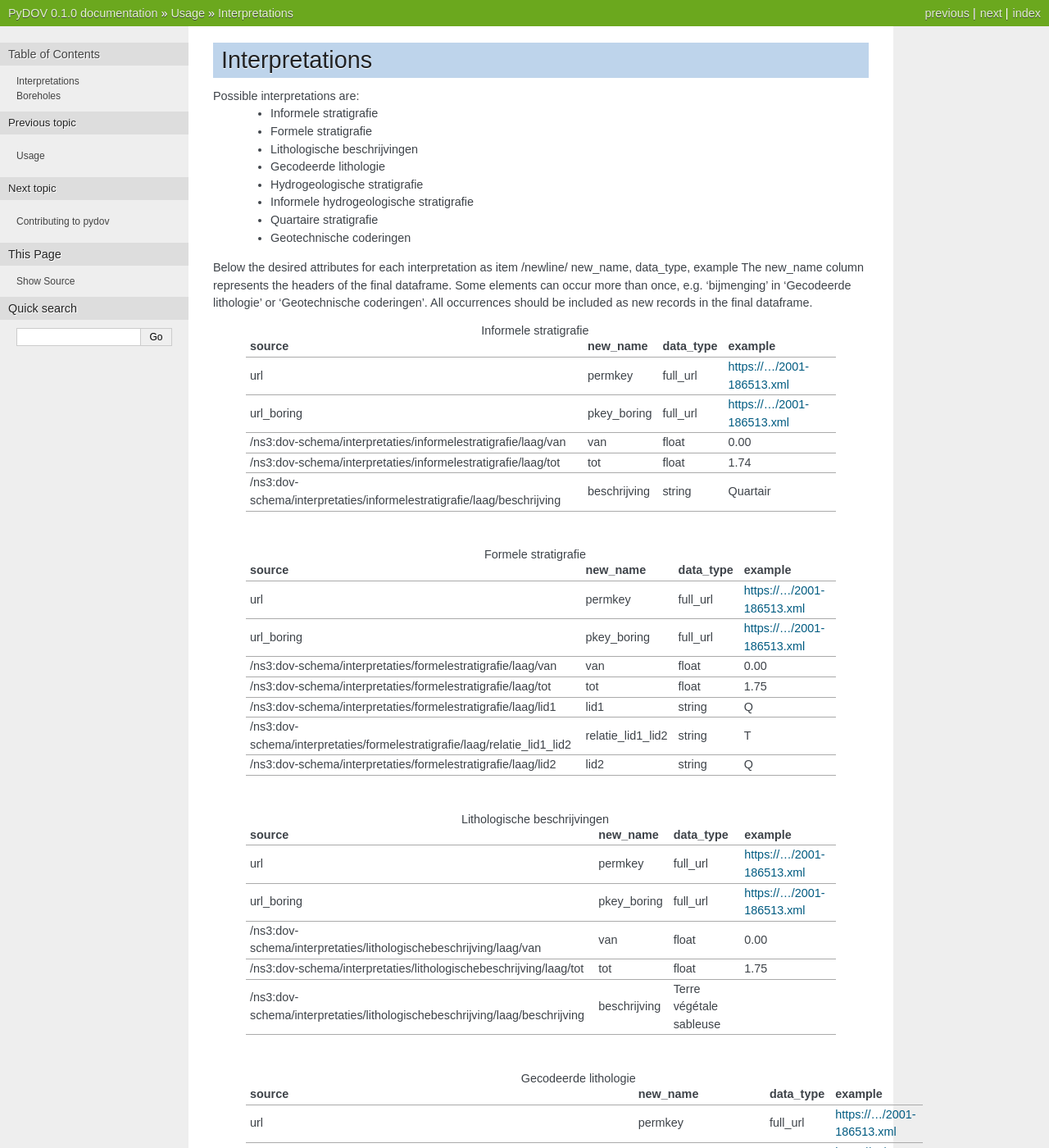
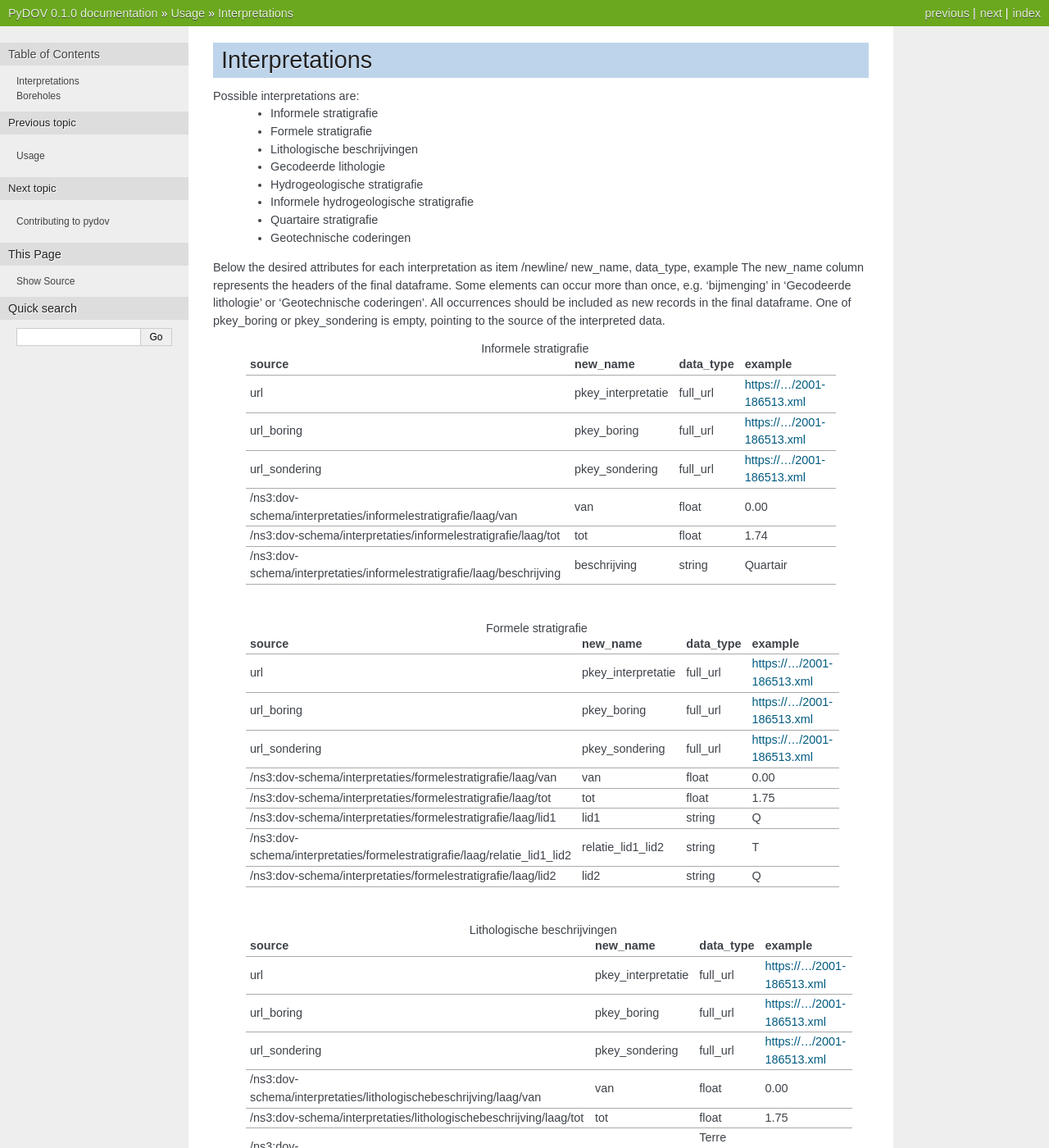
Before and after one commit to DOV-Vlaanderen/pydov, a Sphinx documentation site: the page built from docs/description_output_dataframes.rst, in a window 1280 px wide and 1400 px high. Shown: the whole window at 82% size. Built offline with Sphinx 7.4.7, drawn with Linux system fonts in a browser that asks for light colours; some of the changed text lies outside the part shown.

Commit message:
change to pkey_intepretatie, pkey_boring and add pkey_sondering in the interpretations.This way all permanent urls are defined in a similar fashion and eventual joins are obvious to make

```diff
--- a/docs/description_output_dataframes.rst
+++ b/docs/description_output_dataframes.rst
@@ -17,13 +17,17 @@ The new_name column represents the headers of the final dataframe.
 Some elements can occur more than once, e.g. 'bijmenging' in 'Gecodeerde
 lithologie' or 'Geotechnische coderingen'. All occurrences should be included
 as new records in the final dataframe.
+One of pkey_boring or pkey_sondering is empty, pointing to the source of the
+interpreted data.
+
 
   .. csv-table:: Informele stratigrafie
     :header-rows: 1
 
     source,new_name,data_type,example
-    url,permkey,full_url,https://.../2001-186513.xml
+    url,pkey_interpretatie,full_url,https://.../2001-186513.xml
     url_boring,pkey_boring,full_url,https://.../2001-186513.xml
+    url_sondering,pkey_sondering,full_url,https://.../2001-186513.xml
     /ns3:dov-schema/interpretaties/informelestratigrafie/laag/van,van,float,0.00
     /ns3:dov-schema/interpretaties/informelestratigrafie/laag/tot,tot,float,1.74
     /ns3:dov-schema/interpretaties/informelestratigrafie/laag/beschrijving,beschrijving,string,Quartair
@@ -34,8 +38,9 @@ as new records in the final dataframe.
     :header-rows: 1
 
     source,new_name,data_type,example
-    url,permkey,full_url,https://.../2001-186513.xml
+    url,pkey_interpretatie,full_url,https://.../2001-186513.xml
     url_boring,pkey_boring,full_url,https://.../2001-186513.xml
+    url_sondering,pkey_sondering,full_url,https://.../2001-186513.xml
     /ns3:dov-schema/interpretaties/formelestratigrafie/laag/van,van,float,0.00
     /ns3:dov-schema/interpretaties/formelestratigrafie/laag/tot,tot,float,1.75
     /ns3:dov-schema/interpretaties/formelestratigrafie/laag/lid1,lid1,string,Q
@@ -48,8 +53,9 @@ as new records in the final dataframe.
     :header-rows: 1
 
     source,new_name,data_type,example
-    url,permkey,full_url,https://.../2001-186513.xml
+    url,pkey_interpretatie,full_url,https://.../2001-186513.xml
     url_boring,pkey_boring,full_url,https://.../2001-186513.xml
+    url_sondering,pkey_sondering,full_url,https://.../2001-186513.xml
     /ns3:dov-schema/interpretaties/lithologischebeschrijving/laag/van,van,float,0.00
     /ns3:dov-schema/interpretaties/lithologischebeschrijving/laag/tot,tot,float,1.75
     /ns3:dov-schema/interpretaties/lithologischebeschrijving/laag/beschrijving,beschrijving,Terre végétale sableuse
@@ -60,8 +66,9 @@ as new records in the final dataframe.
     :header-rows: 1
 
     source,new_name,data_type,example
-    url,permkey,full_url,https://.../2001-186513.xml
+    url,pkey_interpretatie,full_url,https://.../2001-186513.xml
     url_boring,pkey_boring,full_url,https://.../2001-186513.xml
+    url_sondering,pkey_sondering,full_url,https://.../2001-186513.xml
     /ns3:dov-schema/interpretaties/gecodeerdelithologie/laag/van,van,float,0.00
     /ns3:dov-schema/interpretaties/gecodeerdelithologie/laag/tot,tot,float,1.75
     /ns3:dov-schema/interpretaties/gecodeerdelithologie/laag/hoofdnaam/grondsoort,hoofd_grondsoort,string,KL
@@ -75,8 +82,9 @@ as new records in the final dataframe.
     :header-rows: 1
 
     source,new_name,data_type,example
-    url,permkey,full_url,https://.../2001-186513.xml
+    url,pkey_interpretatie,full_url,https://.../2001-186513.xml
     url_boring,pkey_boring,full_url,https://.../2001-186513.xml
+    url_sondering,pkey_sondering,full_url,https://.../2001-186513.xml
     /ns3:dov-schema/interpretaties/hydrogeologischeinterpretatie/laag/van,van,float,0.00
     /ns3:dov-schema/interpretaties/hydrogeologischeinterpretatie/laag/tot,tot,float,1.75
     /ns3:dov-schema/interpretaties/hydrogeologischeinterpretatie/laag/aquifer,aquifer,string,0252
@@ -87,8 +95,9 @@ as new records in the final dataframe.
     :header-rows: 1
 
     source,new_name,data_type,example
-    url,permkey,full_url,https://.../2001-186513.xml
+    url,pkey_interpretatie,full_url,https://.../2001-186513.xml
     url_boring,pkey_boring,full_url,https://.../2001-186513.xml
+    url_sondering,pkey_sondering,full_url,https://.../2001-186513.xml
     /ns3:dov-schema/interpretaties/informelehydrostratigrafie/laag/van,van,float,0.00
     /ns3:dov-schema/interpretaties/informelehydrostratigrafie/laag/tot,tot,float,1.75
     /ns3:dov-schema/interpretaties/informelehydrostratigrafie/laag/beschrijving,beschrijving,string,Quartair
@@ -99,8 +108,9 @@ as new records in the final dataframe.
     :header-rows: 1
 
     source,new_name,data_type,example
-    url,permkey,full_url,https://.../2001-186513.xml
+    url,pkey_interpretatie,full_url,https://.../2001-186513.xml
     url_boring,pkey_boring,full_url,https://.../2001-186513.xml
+    url_sondering,pkey_sondering,full_url,https://.../2001-186513.xml
     /ns3:dov-schema/interpretaties/quartairstratigrafie/laag/van,van,float,0.00
     /ns3:dov-schema/interpretaties/quartairstratigrafie/laag/tot,tot,float,1.75
     /ns3:dov-schema/interpretaties/quartairstratigrafie/laag/lid1,lid1,string,F
@@ -113,8 +123,9 @@ as new records in the final dataframe.
     :header-rows: 1
 
     source,new_name,data_type,example
-    url,permkey,full_url,https://.../2001-186513.xml
+    url,pkey_interpretatie,full_url,https://.../2001-186513.xml
     url_boring,pkey_boring,full_url,https://.../2001-186513.xml
+    url_sondering,pkey_sondering,full_url,https://.../2001-186513.xml
     /ns3:dov-schema/interpretaties/geotechnischecodering/laag/van,van,float,0.00
     /ns3:dov-schema/interpretaties/geotechnischecodering/laag/tot,tot,float,1.75
     /ns3:dov-schema/interpretaties/geotechnischecodering/laag/hoofdnaam/grondsoort,hoofd_grondsoort,string,KL
@@ -140,8 +151,6 @@ between the 'van'/'tot' of the borehole:
     AND interpretation["tot"] <= boring["tot"]
 
 
-
-
   .. csv-table:: Boringen
     :header-rows: 1
 
```
